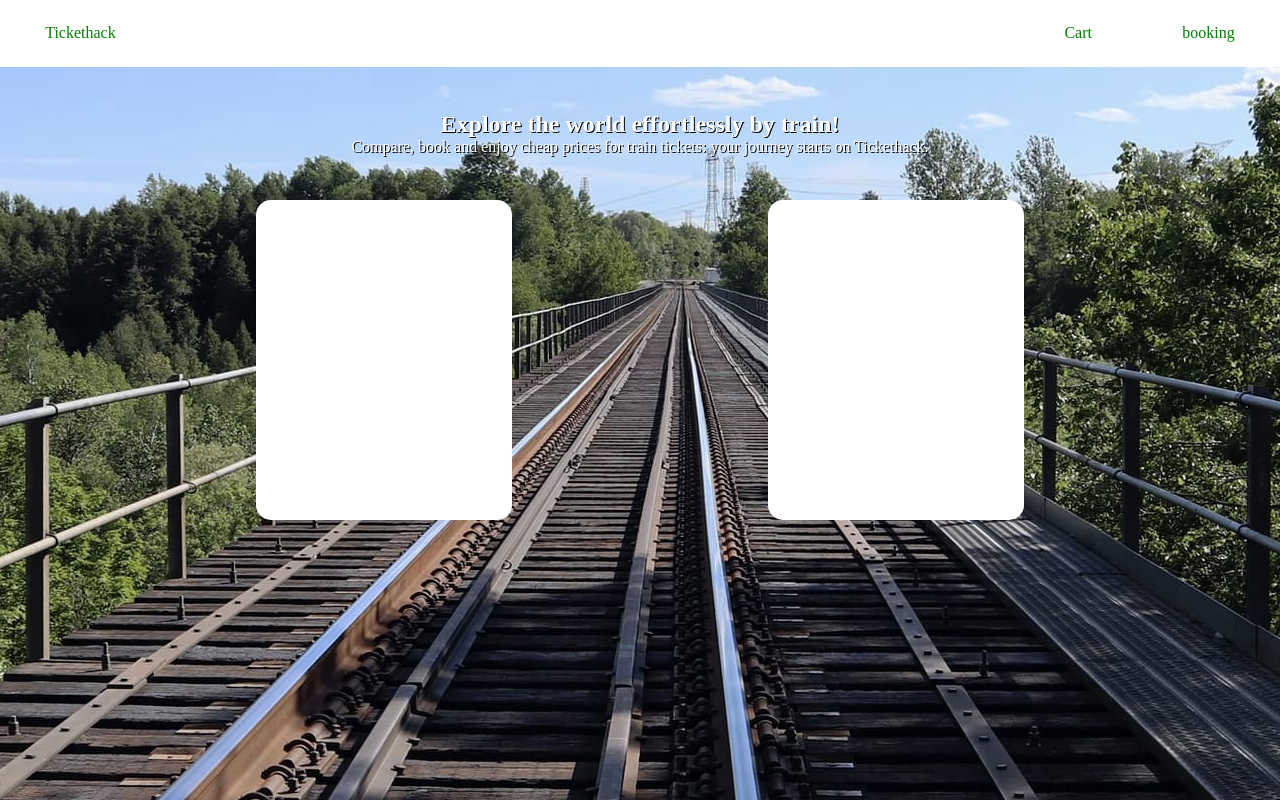
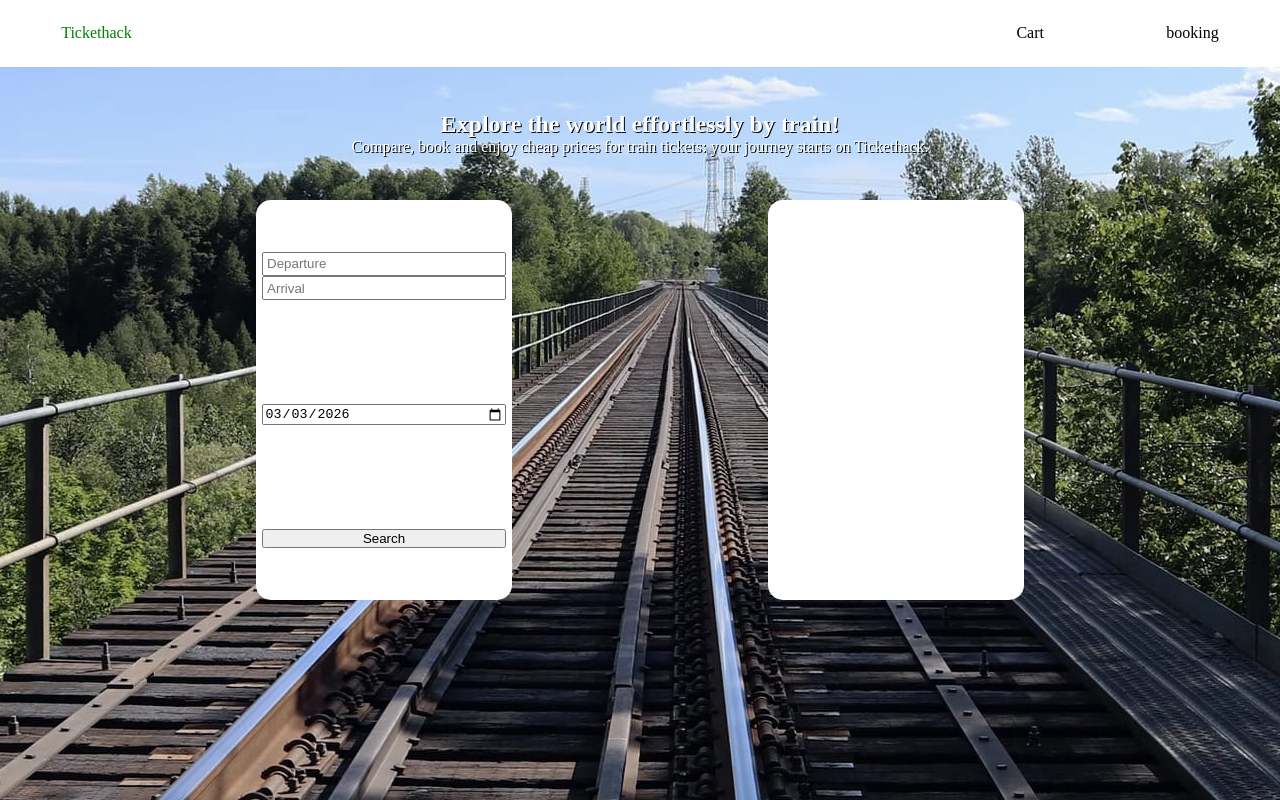
Before and after one commit to WeKeys-Lyon/hackathon-frontend, a plain HTML site: page index.html in a window 1280 px wide. Drawn offline with Linux system fonts and the light colour scheme.

Commit message:
avancement sur le  template

```diff
--- a/index.html
+++ b/index.html
@@ -16,7 +16,14 @@
     </div>
     <div id="preambule"><section><h1>Explore the world effortlessly by train!</h1><p>Compare, book and enjoy cheap prices for train tickets: your journey starts on Tickethack.</p></section></div>
     <div id="query">
-        <div id="search"></div>
+        <div id="search">
+            <div><input type="list" id="departure" placeholder="Departure">
+            <input type="list" id="arrival" placeholder="Arrival"></div>
+
+           <!--  <div id="nothing"></div> -->
+            <input type="date" name="date" id="date">
+            <button type="submit" id="search-btn">Search</button>
+        </div>
         <div id="result"></div>
     </div>
     </div>
--- a/script.js
+++ b/script.js
@@ -0,0 +1 @@
+document.getElementById('date').valueAsDate = new Date();
--- a/style.css
+++ b/style.css
@@ -1,6 +1,7 @@
 * {
     margin: 0;
     padding: 0;
+     box-sizing: border-box;
 }
 body {
     background: url('./images/background.jpg') no-repeat fixed center;
@@ -18,16 +19,15 @@ body {
   grid-column-start: 1;
   grid-column-end: 13;
   background-color: white;
-  color: green;
   display: flex;
   justify-content: space-around;
   align-items: center;
 }
 #empty {
-    margin-left : 60vw;
+    margin-left : 50vw;
 }
 #logo {
-
+  color: green;
 }
 #preambule {
   grid-row-start: 2;
@@ -38,8 +38,8 @@ body {
   display:flex;
   justify-content: center;
   align-items: center;
+  overflow: hidden;
   text-align: center;
-
   text-shadow: 1px 1px black;
 }
 #query {
@@ -55,13 +55,41 @@ body {
     background-color: white;
     width: 20vw;
     min-width: 150px;
-    height: 40vh;
+    height: 50vh;
     border-radius: 15px;
+    display: flex;
+    flex-direction: column;
+    justify-content: space-around;
+    align-items: center;
+}
+#search > * {
+      width: 95%;
+}
+#search > div {
+    height: auto;
+    display: flex;
+    flex-direction: column;
+    min-width: 120px;
+  justify-content: center;
+
+}
+#search > div > input {
+    padding: 0.2em;
+}
+#nothing {
+    height: 4vh;
+
 }
 #result {
     background-color: white;
     min-width: 150px;
     width: 20vw;
-    height: 40vh;
+    height: 50vh;
     border-radius: 15px;
 }
+#cart {
+    color: black;
+}
+#booking {
+    color: black;
+}
```
